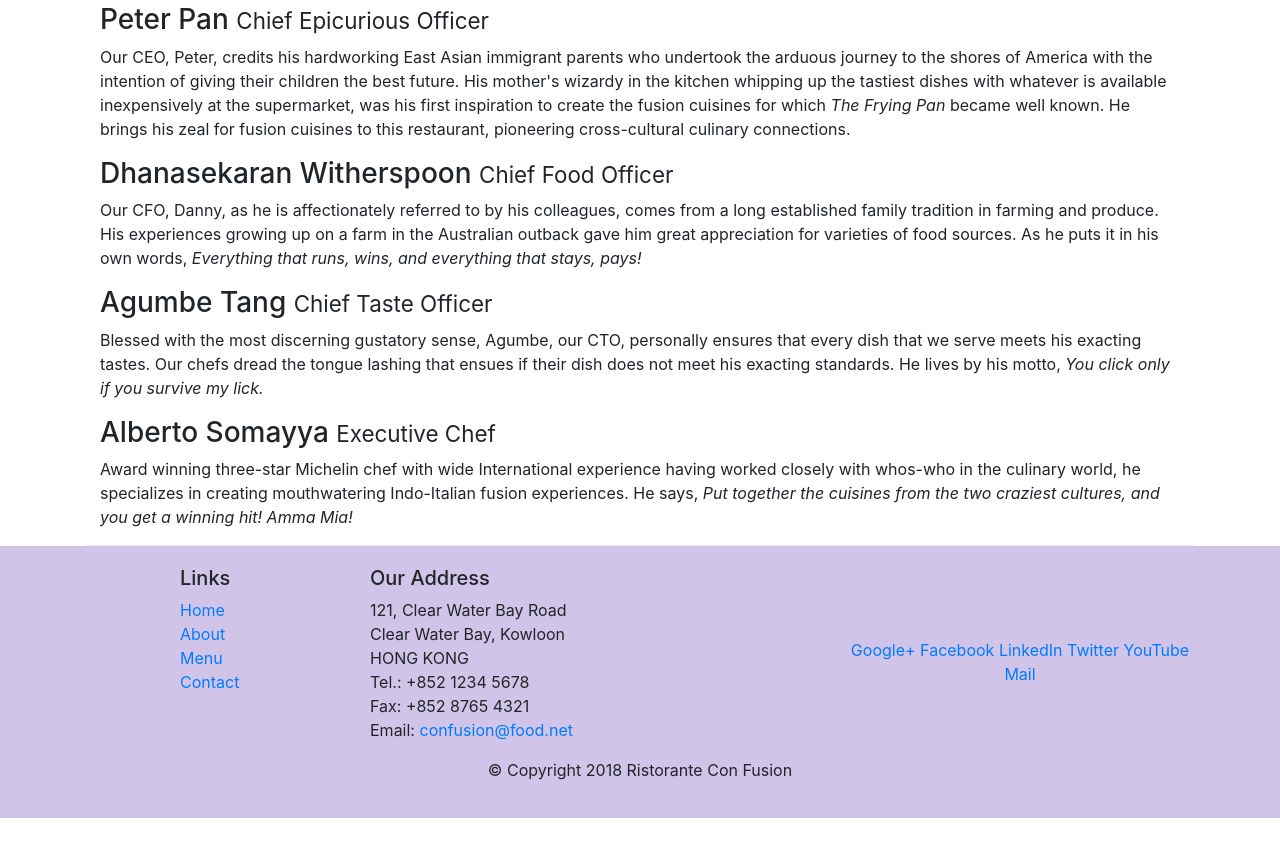
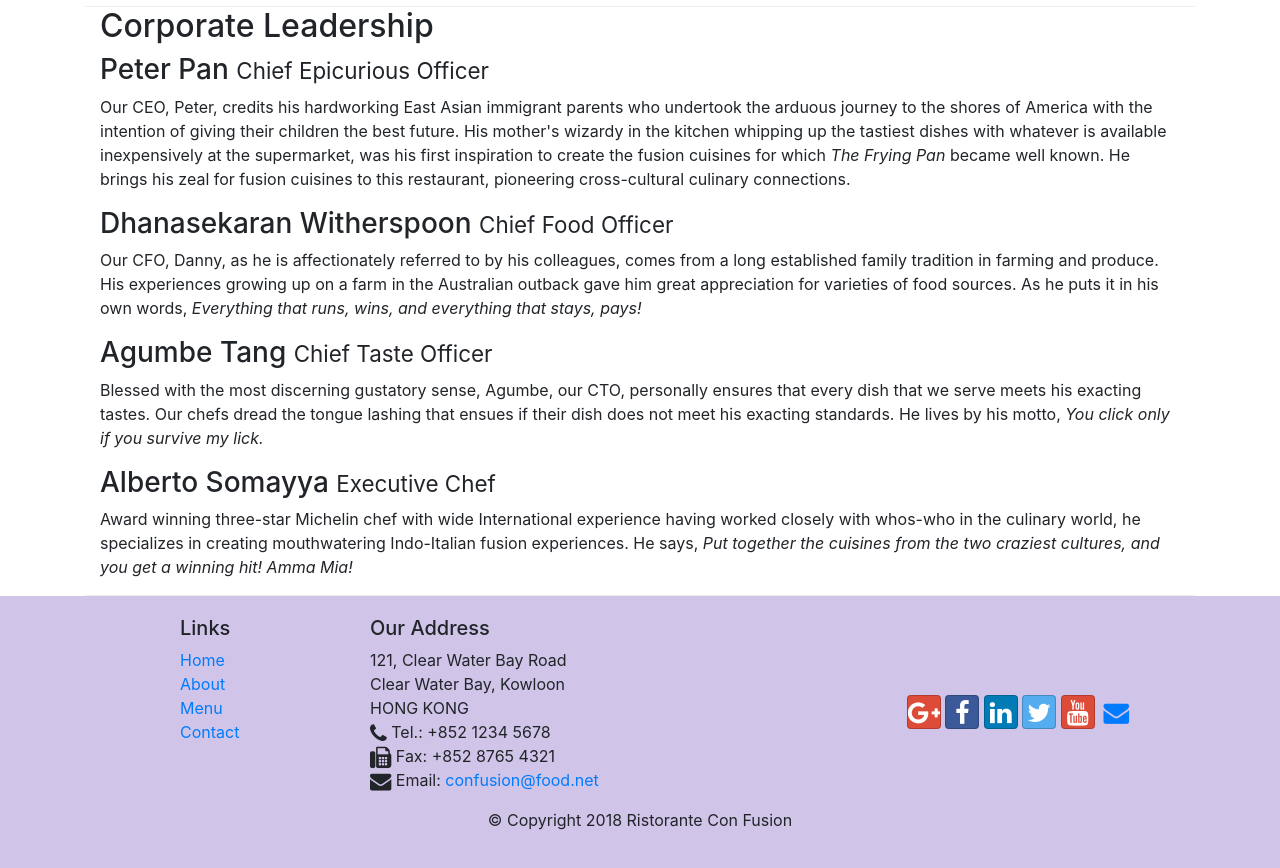
Before and after one commit to ArmandoReyesRepo/Conf_Bootstrap, a website: page aboutus.html in a window 1280 px wide. Shown: the part 858-1726 px from the top of the page. Before the commit the page ends 1676 px from the top, so only its background shows below. Drawn offline with nearby package versions, Linux system fonts and the light colour scheme.

Commit message:
Icont Fonts

```diff
--- a/aboutus.html
+++ b/aboutus.html
@@ -9,6 +9,8 @@
 
     <!-- Bootstrap CSS -->
     <link rel="stylesheet" href="node_modules/bootstrap/dist/css/bootstrap.min.css">
+    <link rel = "stylesheet" href ="node_modules/font-awesome/css/font-awesome.min.css">
+    <link rel="stylesheet" href="node_modules/bootstrap-social/bootstrap-social.css">
     <link rel="stylesheet" href ="css/styles.css" >
     <title>Ristorante Con Fusion: About Us</title>
 
@@ -25,10 +27,10 @@
             <a class="navbar-brand mr-auto" href= "./index.html"> Ristorante Con Fusion </a>
             <div class ="collapse navbar-collapse" id ="Navbar">
                 <ul class ="navbar-nav mr-auto">
-                    <li class = "nav-item">  <a class= "nav-link"  href="./index.html"> Home </a> </li>
-                    <li class = "nav-item active">  <a class= "nav-link"  href="#"> About </a> </li>
-                    <li class = "nav-item">  <a class= "nav-link"  href="#"> Menu </a> </li>
-                    <li class = "nav-item">  <a class= "nav-link"  href="#"> Contact </a> </li>
+                    <li class = "nav-item">  <a class= "nav-link"  href="./index.html"> <span class ="fa fa-home fa-lg"></span> Home </a> </li>
+                    <li class = "nav-item active">  <a class= "nav-link"  href="#"> <span class ="fa fa-info fa-lg"></span> About </a> </li>
+                    <li class = "nav-item">  <a class= "nav-link"  href="#"> <span class ="fa fa-list fa-lg"></span> Menu </a> </li>
+                    <li class = "nav-item">  <a class= "nav-link"  href="#"> <span class ="fa fa-address-card fa-lg"></span> Contact </a> </li>
                 </ul>
             </div>
         </div>
@@ -112,19 +114,19 @@
 		              121, Clear Water Bay Road<br>
 		              Clear Water Bay, Kowloon<br>
 		              HONG KONG<br>
-		              Tel.: +852 1234 5678<br>
-		              Fax: +852 8765 4321<br>
-		              Email: <a href="mailto:confusion@food.net">confusion@food.net</a>
+		              <i class ="fa fa-phone fa-lg"></i> Tel.: +852 1234 5678<br>
+		              <i class ="fa fa-fax fa-lg"></i> Fax: +852 8765 4321<br>
+		              <i class ="fa fa-envelope fa-lg"></i> Email: <a href="mailto:confusion@food.net">confusion@food.net</a>
 		           </address>
                 </div>
                 <div class="col-12 col-sm-4 align-self-center">
                     <div class="text-center">
-                        <a href="http://google.com/+">Google+</a>
-                        <a href="http://www.facebook.com/profile.php?id=">Facebook</a>
-                        <a href="http://www.linkedin.com/in/">LinkedIn</a>
-                        <a href="http://twitter.com/">Twitter</a>
-                        <a href="http://youtube.com/">YouTube</a>
-                        <a href="mailto:">Mail</a>
+                        <a class ="btn btn-social-icon btn-google" href="http://google.com/+"> <i class="fa fa-google-plus fa-lg"></i></a>
+                        <a class ="btn btn-social-icon btn-facebook" href="http://www.facebook.com/profile.php?id="> <i class="fa fa-facebook fa-lg"></i></a>
+                        <a class ="btn btn-social-icon btn-linkedin" href="http://www.linkedin.com/in/"> <i class="fa fa-linkedin fa-lg"></i></a>
+                        <a class ="btn btn-social-icon btn-twitter" href="http://twitter.com/"> <i class="fa fa-twitter fa-lg"></i></a>
+                        <a class ="btn btn-social-icon btn-google" href="http://youtube.com/"> <i class="fa fa-youtube fa-lg"></i></a>
+                        <a class ="btn btn-social-icon "href="mailto:"><i class="fa fa-envelope fa-lg"></i></a>
                     </div>
                 </div>
            </div>
--- a/css/styles.css
+++ b/css/styles.css
@@ -30,7 +30,7 @@
 }
 
 body {
-    padding_ 50px 0px 0px 0px;
+    padding: 50px 0px 0px 0px;
     z-index: 0;
 }
 
--- a/package.json
+++ b/package.json
@@ -15,6 +15,8 @@
   },
   "dependencies": {
     "bootstrap": "^4.0.0",
+    "bootstrap-social": "^5.1.1",
+    "font-awesome": "^4.7.0",
     "jquery": "^3.3.1",
     "popper.js": "^1.12.9"
   }
```
Also changed, not shown: index.html (+15 -13 lines), 1 other file.
